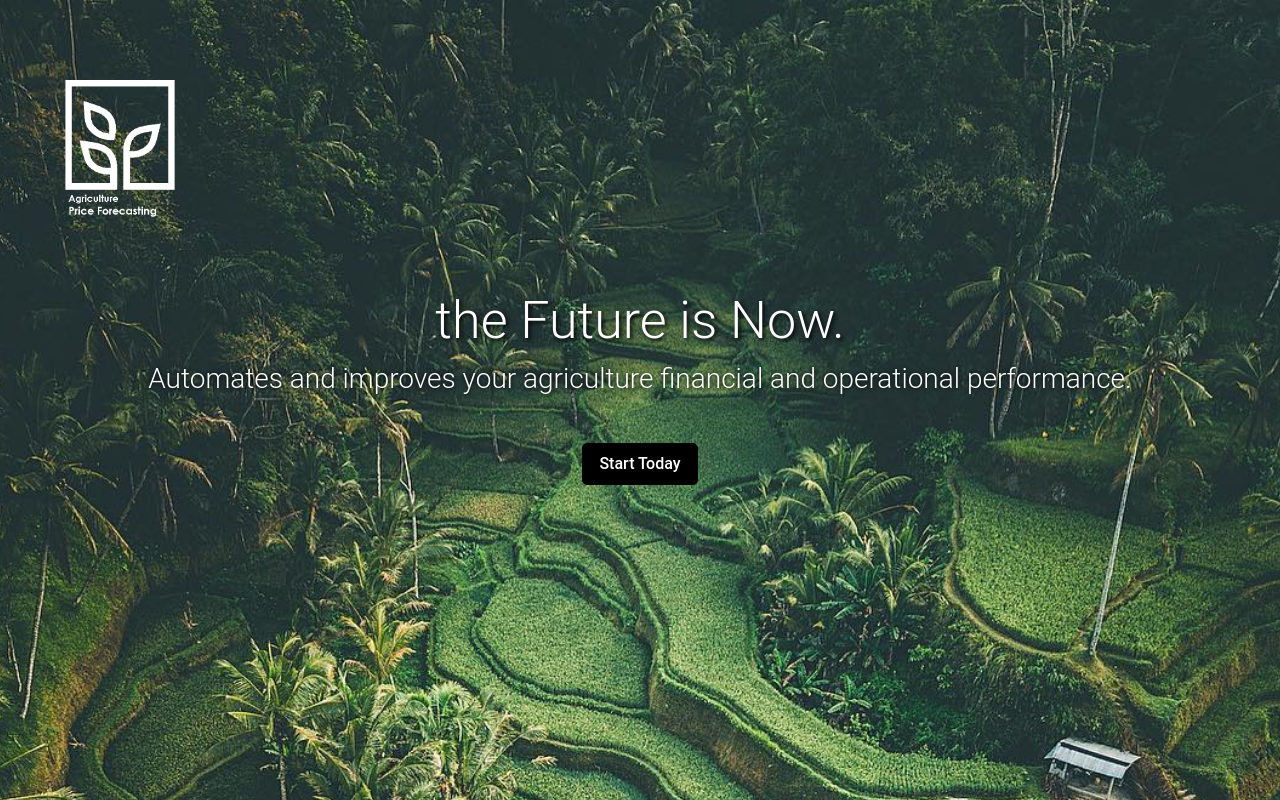
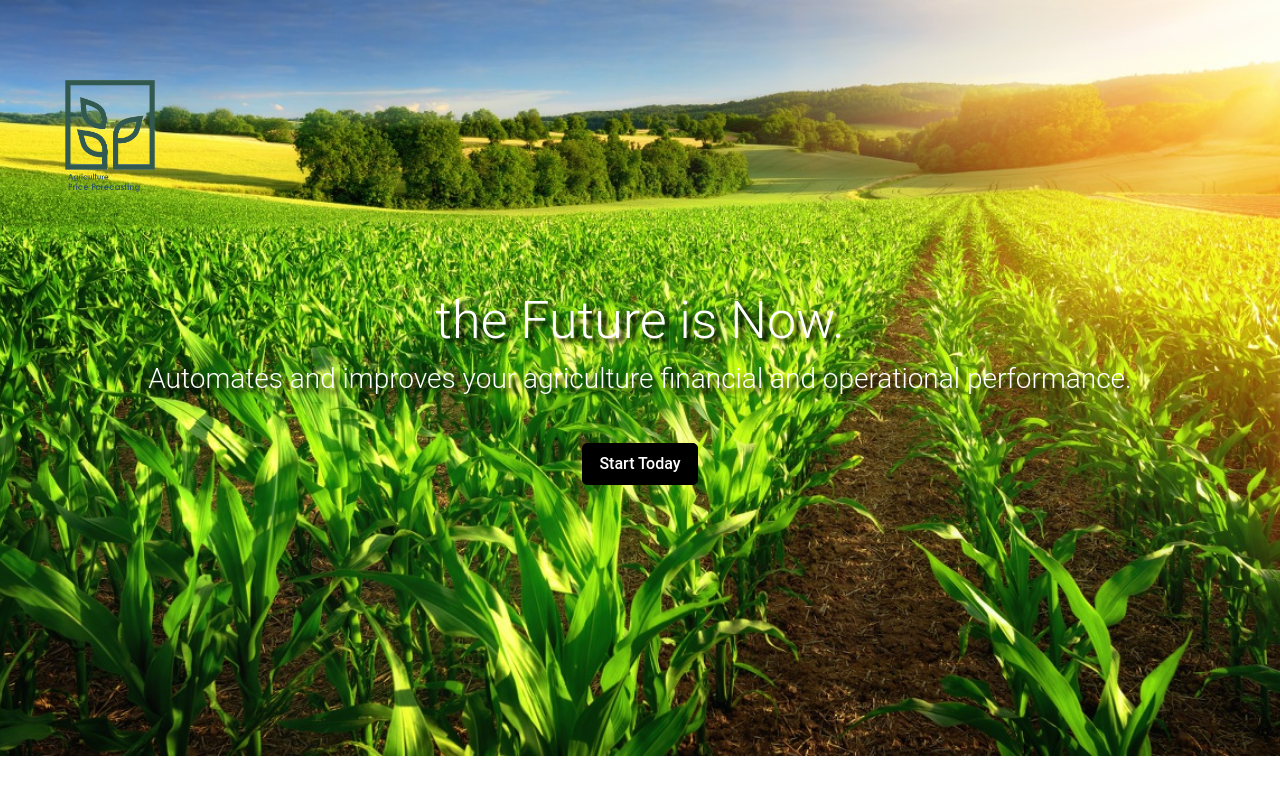
Before and after one commit to Kellieys/segpFuno, a Django app: page / in a window 1280 px wide. Run offline with Django 3.2, Linux system fonts and the light colour scheme; some libraries are stand-ins or nearby versions.

Commit message:
updated logo

```diff
--- a/funo/templates/commodity_info.html
+++ b/funo/templates/commodity_info.html
@@ -16,7 +16,7 @@
             <div class="sidebar-wrapper">
                 <div class="logo">
                     <a href="/" class="simple-text">
-                      <img src="{% static 'funo/img/white_logo.png' %}" width=100>
+                      <img src="{% static 'funo/img/white_logo.png' %}" style="width:90px;">
                     </a>
                 </div>
                 <ul class="nav">
--- a/funo/templates/funo/aboutus.html
+++ b/funo/templates/funo/aboutus.html
@@ -15,7 +15,7 @@
           <div class="sidebar-wrapper">
               <div class="logo">
                   <a href="/" class="simple-text">
-                      <img src="{% static 'funo/img/white_logo.png' %}" width=100>
+                      <img src="{% static 'funo/img/white_logo.png' %}" style="width:90px;">
                   </a>
               </div>
 
@@ -383,7 +383,7 @@
                                              <div class="frontside">
                                                  <div class="card">
                                                      <div class="card-body text-center">
-                                                         <p><img class=" img-fluid" img src="{% static 'funo/img/funowhite.png' %}" alt="card image" style="background-color:darkslategray;"></p>
+                                                         <p><img src="{% static 'funo/img/green_logo.png' %}" class="card-img" alt="..." style="background-color:white"></p>
                                                          <h4 class="card-title">Join Us</h4>
                                                          <p class="card-text">We're always looking for talented designers, developers & project managers.</p>
                                                      </div>
--- a/funo/templates/funo/commodity_list.html
+++ b/funo/templates/funo/commodity_list.html
@@ -17,7 +17,7 @@
             <div class="sidebar-wrapper">
                 <div class="logo">
                     <a href="/" class="simple-text">
-                        <img src="{% static 'funo/img/white_logo.png' %}" width=100>
+                        <img src="{% static 'funo/img/white_logo.png' %}" style="width:90px;">
                     </a>
                 </div>
                 <ul class="nav">
@@ -218,7 +218,7 @@
 						</div>
 
 						<div class="text">
-							<span>You will not and will not assist or permit any third party to, pass information to FUNO that FUNO could use or recognize as personally identifiable information. You will have and abide by an appropriate Privacy Policy and will comply with all applicable laws, policies, and regulations relating to the collection of information from users. </span>
+							<span>User will not and will not assist or permit any third party to, pass information to FUNO that FUNO could use or recognize as personally identifiable information. You will have and abide by an appropriate Privacy Policy and will comply with all applicable laws, policies, and regulations relating to the collection of information from users. </span>
 						</div>
 
 
--- a/funo/templates/funo/dashboard.html
+++ b/funo/templates/funo/dashboard.html
@@ -17,7 +17,7 @@
             <div class="sidebar-wrapper">
                 <div class="logo">
                     <a href="/" class="simple-text">
-                        <img src="{% static 'funo/img/white_logo.png' %}" width=100>
+                        <img src="{% static 'funo/img/white_logo.png' %}" style="width:90px;">
                     </a>
                 </div>
                 <ul class="nav">
--- a/funo/templates/funo/farmer.html
+++ b/funo/templates/funo/farmer.html
@@ -17,7 +17,7 @@
             <div class="sidebar-wrapper">
                 <div class="logo">
                     <a href="/" class="simple-text">
-                        <img src="{% static 'funo/img/funowhitenew.png' %}" width=180>
+                      <img src="{% static 'funo/img/white_logo.png' %}" style="width:90px;">
                     </a>
                 </div>
                 <ul class="nav">
--- a/funo/templates/funo/home.html
+++ b/funo/templates/funo/home.html
@@ -19,11 +19,11 @@
 </head>
 
 <body>
-<div class="row" style="background-image: url('/static/funo/img/bg-01.jpg'); height:100%;  background-size:100%; background-repeat:no-repeat;">
-  <a href="{% url 'aboutus' %}"><img src="{% static 'funo/img/white_logo.png' %}" style="width:270px; padding:80px; position:absolute;"></a>
+<div class="row" style="background-image: url('/static/funo/img/home.jpg'); height:100%;  background-size:100%; background-repeat:no-repeat;">
+  <a href="{% url 'aboutus' %}"><img src="{% static 'funo/img/green_logo.png' %}" style="width:250px; padding:80px; position:absolute;text-shadow: 20px 20px 4px #000000;"></a>
       <div class="col-md-12" style="margin:auto; text-align:center; color:white;">
-        <h1 style="text-shadow: 2px 2px 4px #000000;">the Future is Now.</h1>
-        <h3 style="text-shadow: 0px 0px 4px #000000; font-weight:300">Automates and improves your agriculture financial and operational performance.</h3>
+        <h1 style="text-shadow: 5px 4px 4px #000000;">the Future is Now.</h1>
+        <h3 style="text-shadow: 4px 5px 4px #000000; font-weight:300">Automates and improves your agriculture financial and operational performance.</h3>
         <a href="{% url 'login' %}"><button type="submit" class="home-btn">Start Today</button></a>
       </div>
 </div>
--- a/funo/templates/funo/login.html
+++ b/funo/templates/funo/login.html
@@ -24,7 +24,7 @@
   <div class="col-md-12" style="background-color: #F8F8F8;">
     <div class ="row">
       <div class="col-md-12">
-      <a href="{% url 'home' %}"><img src="{% static 'funo/img/green_logo.png' %}" style="width:250px; padding:70px;"></a>
+      <a href="{% url 'home' %}"> <img src="{% static 'funo/img/white_logo.png' %}" style="width:90px; padding:70px;"></a>
       <a href="{% url 'home' %}"><h5 style="float:right; padding:90px;"> < back to home</h5></a>
       </div>s
     </div>
--- a/funo/templates/funo/news.html
+++ b/funo/templates/funo/news.html
@@ -17,7 +17,7 @@
             <div class="sidebar-wrapper">
                 <div class="logo">
                     <a href="/" class="simple-text">
-                        <img src="{% static 'funo/img/funowhitenew.png' %}" width=180>
+                        <img src="{% static 'funo/img/white_logo.png' %}" style="width:90px;">
                     </a>
                 </div>
                 <ul class="nav">
--- a/funo/templates/funo/register.html
+++ b/funo/templates/funo/register.html
@@ -24,7 +24,7 @@
     <div class="col-md-12" style="background-color: #F8F8F8;">
       <div class ="row">
         <div class="col-md-12">
-        <a href="{% url 'home' %}"><img src="{% static 'funo/img/green_logo.png' %}" style="width:250px; padding:70px;"></a>
+        <a href="{% url 'home' %}"> <img src="{% static 'funo/img/green_logo.png' %}" style="width:90px; padding:70px;"></a>
         <a href="{% url 'home' %}"><h5 style="float:right; padding:90px;"> < back to home</h5></a>
         </div>s
       </div>
--- a/funo/templates/funo/sidebar.html
+++ b/funo/templates/funo/sidebar.html
@@ -9,8 +9,7 @@ Tip 2: you can also add an image using data-image tag
     <div class="sidebar-wrapper">
         <div class="logo">
             <a href="/" class="simple-text">
-                <img src="{% static 'funo/img/funowhite.png' %}" width=80>
-            </a>
+                <img src="{% static 'funo/img/white_logo.png' %}" style="width:90px;">
         </div>
         <ul class="nav">
             <li class="nav-item">
--- a/funo/templates/funo/subscription.html
+++ b/funo/templates/funo/subscription.html
@@ -15,7 +15,7 @@
             <div class="sidebar-wrapper">
                 <div class="logo">
                     <a href="/" class="simple-text">
-                        <img src="{% static 'funo/img/white_logo.png' %}" width=100>
+                        <img src="{% static 'funo/img/white_logo.png' %}" style="width:90px;">
                     </a>
                 </div>
                 <ul class="nav">
--- a/funo/templates/funo/supplier.html
+++ b/funo/templates/funo/supplier.html
@@ -17,7 +17,7 @@
             <div class="sidebar-wrapper">
                 <div class="logo">
                     <a href="/" class="simple-text">
-                        <img src="{% static 'funo/img/funowhitenew.png' %}" width=180>
+                      <img src="{% static 'funo/img/white_logo.png' %}" style="width:90px;">
                     </a>
                 </div>
                 <ul class="nav">
--- a/funo/templates/funo/support.html
+++ b/funo/templates/funo/support.html
@@ -15,7 +15,7 @@
             <div class="sidebar-wrapper">
                 <div class="logo">
                     <a href="/" class="simple-text">
-                        <img src="{% static 'funo/img/white_logo.png' %}" width=100>
+                         <img src="{% static 'funo/img/white_logo.png' %}" style="width:90px;">
                     </a>
                 </div>
                 <ul class="nav">
--- a/funo/templates/funo/user.html
+++ b/funo/templates/funo/user.html
@@ -15,7 +15,7 @@
             <div class="sidebar-wrapper">
                 <div class="logo">
                     <a href="/" class="simple-text">
-                        <img src="{% static 'funo/img/white_logo.png' %}" width=100>
+                        <img src="{% static 'funo/img/white_logo.png' %}" style="width:90px;">
                     </a>
                 </div>
                 <ul class="nav">
```
Also changed, not shown: db.sqlite3, funo/static/funo/img/home.jpg (added).
